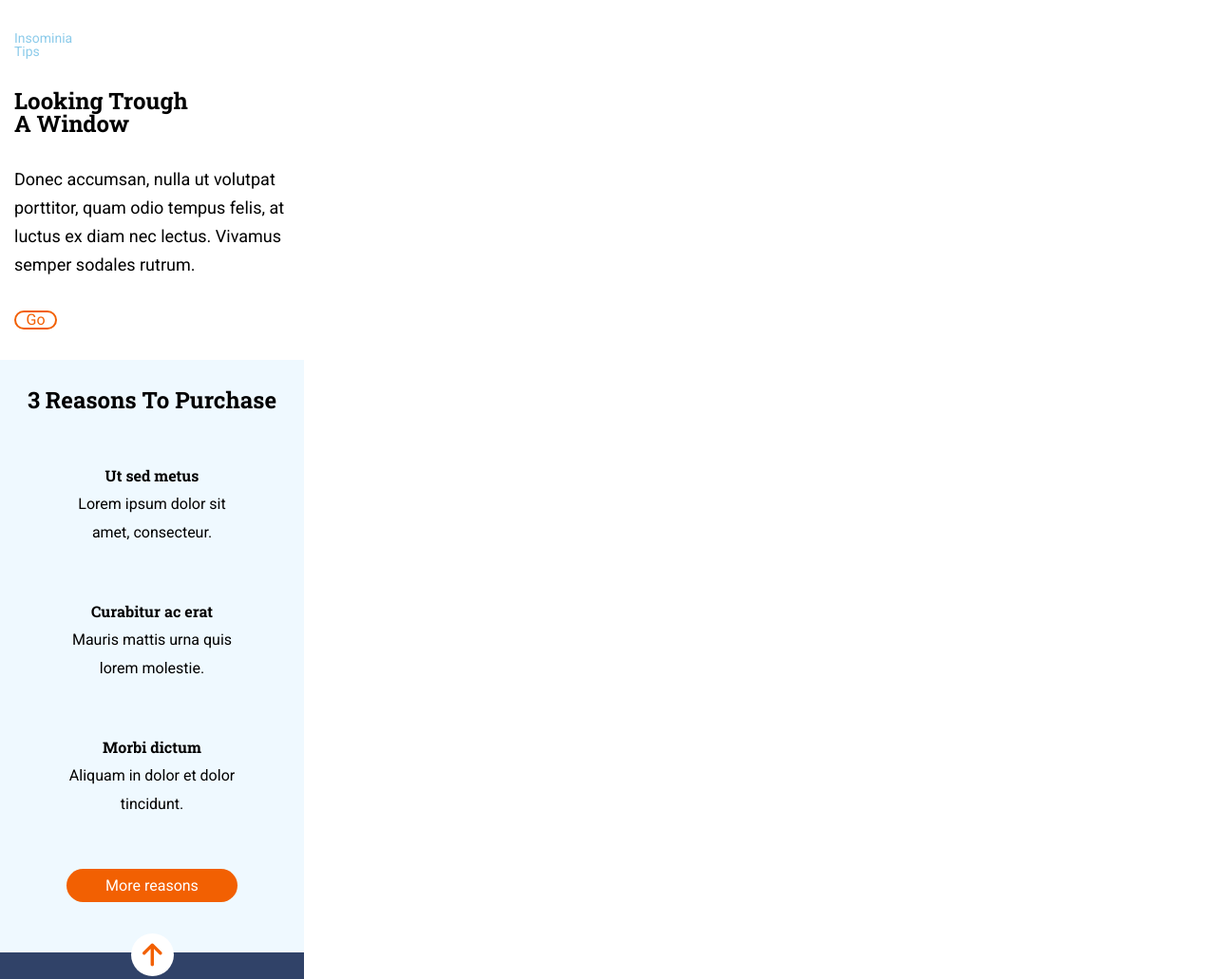
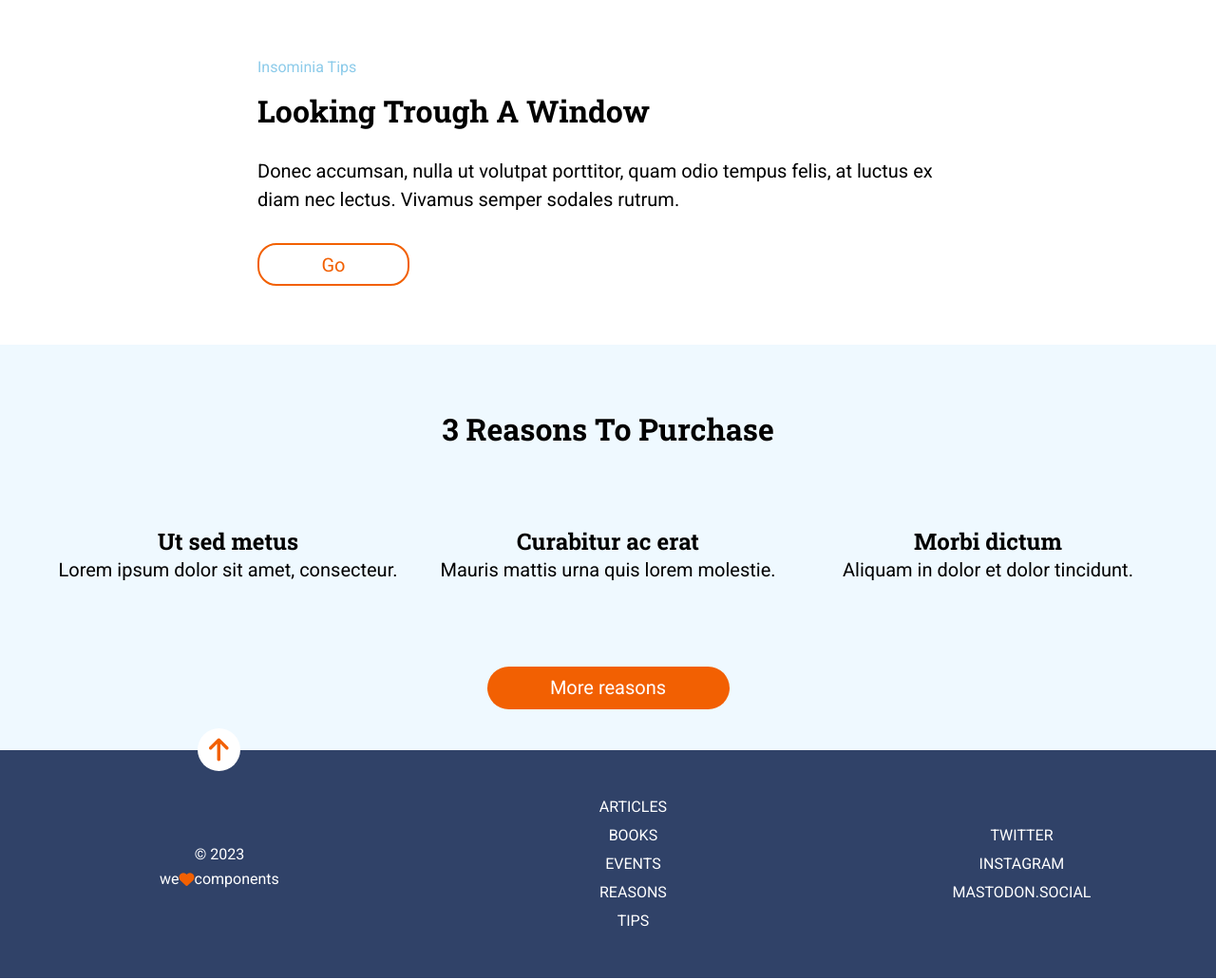
Before and after one commit to Adalab/modulo-1-evaluacion-final-INDRAKL, a website built with Vite: page src/index.html in a window 1280 px wide. Shown: the part 797-1828 px from the top of the page at 95% size. Built offline with nearby package versions, Linux system fonts and the light colour scheme; files whose address does not match are found by name.

Commit message:
responsive todas las secciones

```diff
--- a/src/index.html
+++ b/src/index.html
@@ -11,8 +11,8 @@
   <link href="https://fonts.googleapis.com/css2?family=Roboto&display=swap" rel="stylesheet">
   <link href="https://fonts.googleapis.com/css2?family=Roboto:wght@500&display=swap" rel="stylesheet">
   <script src="https://kit.fontawesome.com/66349fc88a.js" crossorigin="anonymous"></script>
-  <!-- <link rel="stylesheet" href="./scss/core/_reset.scss" />
-  <link rel="stylesheet" href="./scss/core/_variables.scss" /> -->
+  <link rel="stylesheet" href="./scss/core/_reset.scss" />
+  <link rel="stylesheet" href="./scss/core/_variables.scss" />
   <link rel="stylesheet" href="./scss/main.scss" />
   <link rel="icon" href="./images/favicon.png" />
 </head>
--- a/src/partials/footer.html
+++ b/src/partials/footer.html
@@ -18,9 +18,10 @@
       <li><a class="footer__menu__link" href="https://adalab.es/" target="_blank"> MASTODON.SOCIAL </li></a>
     </ul>
   </nav>
-  <div class="footer__copy">&copy; 2023
-  </div>
-  <div class="footer__bottom">
-    we <i class="fa-solid fa-heart" style="color: #f26002;"></i> components
-  </div>
+  <article class="footer__bottom">
+    <div class="footer__bottom__copy">&copy; 2023</div>
+    <div class="footer__bottom__icon">
+      we <i class="fa-solid fa-heart" style="color: #f26002;"></i> components
+    </div>
+  </article>
 </footer>
--- a/src/scss/layout/_footer.scss
+++ b/src/scss/layout/_footer.scss
@@ -12,7 +12,7 @@
 
   &__icon {
     position: relative;
-    top: -50px;
+    top: -40px;
     width: 45px;
     height: 45px;
     border-radius: 22.5px;
@@ -45,7 +45,62 @@
     }
   }
   &__bottom {
-    font-size: 14px;
-    padding: 15px;
+    display: flex;
+    flex-direction: column;
+
+    &__copy {
+      display: flex;
+      justify-content: center;
+    }
+
+    &__icon {
+      display: flex;
+      justify-content: center;
+      padding-bottom: 40px;
+      padding-top: 10px;
+    }
   }
 }
+
+@media (min-width: 768px) {
+  .footer {
+    width: 768px;
+    height: 240px;
+    display: flex;
+    text-align: left;
+    // flex-direction: column;
+    box-sizing: border-box;
+
+    &__icon {
+      top: -80px;
+      justify-content: center;
+    }
+
+    &__menu {
+      order: 3;
+    }
+
+    &__articles {
+      order: 2;
+    }
+
+    &__ssnn {
+      flex: 1;
+      order: 4;
+    }
+    &__bottom {
+      order: 1;
+    }
+  }
+}
+
+// *desktop*
+
+@media (min-width: 1200px) {
+  .footer {
+    width: 1280px;
+    display: flex;
+    margin: 0 auto;
+    box-sizing: border-box;
+  }
+}
--- a/src/scss/layout/_header.scss
+++ b/src/scss/layout/_header.scss
@@ -55,3 +55,37 @@
     justify-content: center;
   }
 }
+
+/* tablet */
+
+@media (min-width: 768px) {
+  .header {
+    width: 768px;
+    display: flex;
+    margin: 0 auto;
+    box-sizing: border-box;
+    justify-content: center;
+  }
+}
+
+// *desktop*
+
+@media (min-width: 1280px) {
+  .header {
+    width: 1280px;
+    height: 768;
+    display: flex;
+    box-sizing: border-box;
+
+    &__text {
+      margin: 100px 275px 275px;
+      font-size: 100px;
+      line-height: 132px;
+
+      &__paragraph {
+        font-size: 24px;
+        margin-top: -40px;
+      }
+    }
+  }
+}
--- a/src/scss/layout/_section-reasons.scss
+++ b/src/scss/layout/_section-reasons.scss
@@ -42,3 +42,49 @@
     }
   }
 }
+@media (min-width: 768px) {
+  .reasons {
+    display: grid;
+    grid-template-columns: repeat(3, 1fr);
+    width: 768px;
+    height: 330px;
+    margin: 0 auto;
+    box-sizing: border-box;
+    padding-left: 40px;
+    padding-right: 40px;
+
+    &__article {
+      grid-column: span 1;
+    }
+  }
+}
+
+// *desktop*
+
+@media (min-width: 1280px) {
+  .reasons {
+    width: 1280px;
+    height: 427px;
+    align-items: center;
+
+    &__title {
+      font-size: 32px;
+    }
+
+    &__article {
+      &__subtitle {
+        font-size: 24px;
+      }
+      &__text {
+        font-size: 20px;
+      }
+    }
+    &__button {
+      font-size: 20px;
+      width: 255px;
+      height: 45px;
+      grid-column: 2/3;
+      justify-self: center;
+    }
+  }
+}
--- a/src/scss/layout/_section-tips.scss
+++ b/src/scss/layout/_section-tips.scss
@@ -43,3 +43,65 @@
     }
   }
 }
+
+/* tablet */
+
+@media (min-width: 768px) {
+  .tips {
+    display: grid;
+    grid-template-columns: repeat(5, 1fr);
+    width: 768px;
+    height: 330px;
+    margin: 0 auto;
+    box-sizing: border-box;
+    padding-left: 40px;
+    padding-right: 40px;
+    &__pretitle {
+      grid-column: span 5;
+    }
+    &__title {
+      grid-column: span 5;
+    }
+    &__text {
+      grid-column: span 5;
+    }
+  }
+}
+
+// *desktop*
+
+@media (min-width: 1200px) {
+  .tips {
+    width: 1280px;
+    height: 360px;
+    padding: 0%;
+    display: grid;
+
+    &__pretitle {
+      font-size: 16px;
+      grid-column: 2/4;
+      margin-top: 60px;
+      margin-bottom: -40px;
+    }
+    &__title {
+      font-size: 32px;
+      grid-column: 2/4;
+      margin-top: 0px;
+    }
+    &__text {
+      font-size: 20px;
+      grid-column: 2/5;
+      margin-top: -30px;
+    }
+    &__link {
+      border-radius: 20px;
+      width: 160px;
+      height: 45px;
+      font-size: 20px;
+      grid-column: 2;
+      margin-top: -30px;
+      display: flex;
+      align-items: center;
+    }
+  }
+}
```
